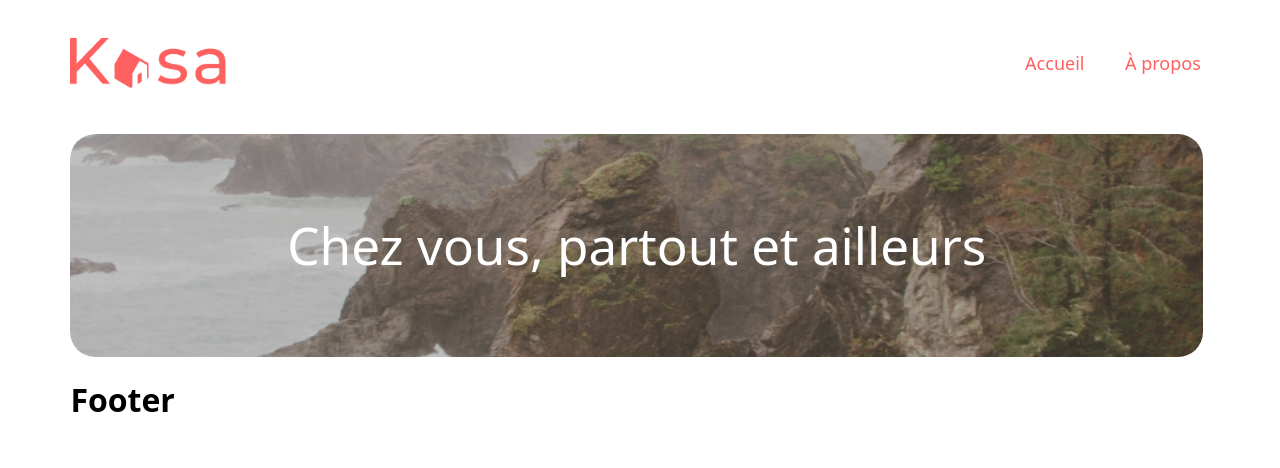
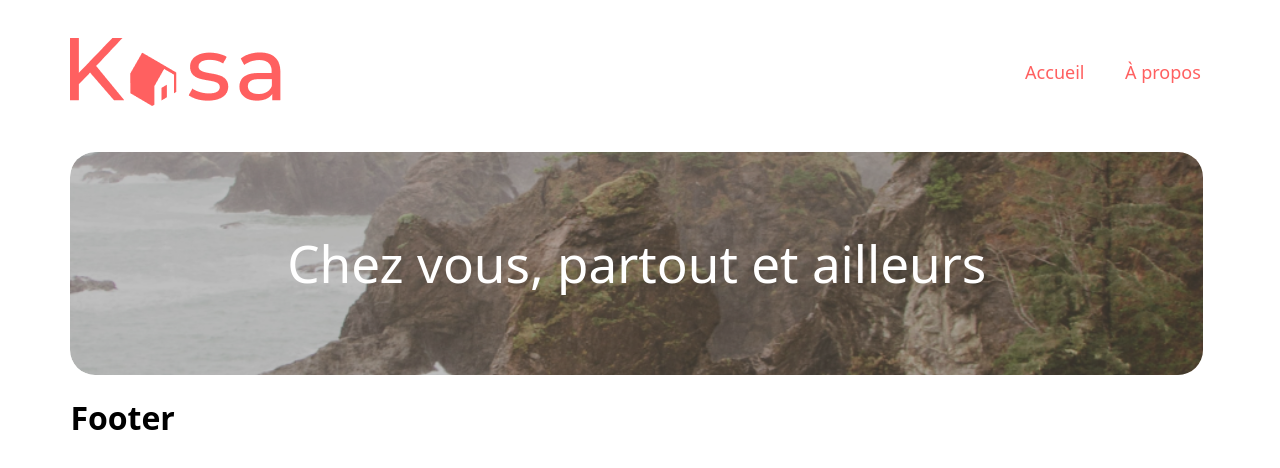
Before and after one commit to AeRyZe/kasa, a React (Create React App) app: page / in a window 1280 px wide. Shown: the top 468 px of the page. Built offline with nearby package versions, Linux system fonts and the light colour scheme; a web font is replaced by a local one.

Commit message:
fix(style): global link font size fix

```diff
--- a/src/Components/Header/Header.css
+++ b/src/Components/Header/Header.css
@@ -13,11 +13,7 @@ header {
     padding-bottom: 4%;
 }
 
-img {
+.header-logo {
     height: 50px;
     width: auto;
 }
-
-a {
-    font-size: 18px;
-}
--- a/src/index.css
+++ b/src/index.css
@@ -14,6 +14,7 @@ code {
 }
 
 a {
+  font-size: 18px;
   color: #FF6060;
   text-decoration: none;
 }
```
